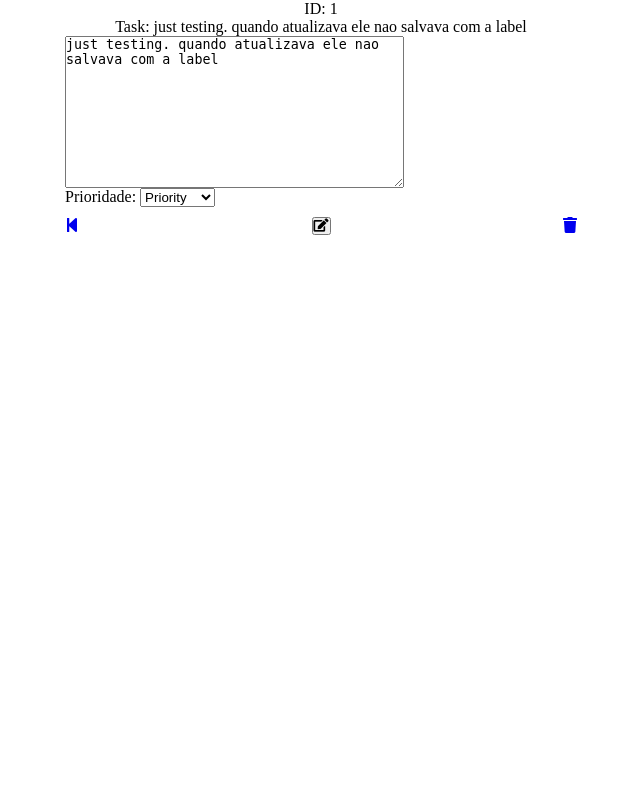
After one commit to Daniel-Assuncao89/django-python, a Django app: page /editar/1 in a window 1280 px wide. The commit adds this page. Shown: the whole page, without its empty margins (319-959 px from the left). Run offline with Django 4.2, Linux system fonts and the light colour scheme; data comes from the database, SQL or seed files in the repository; both versions use the stored data as it was after the commit.

Commit message:
Estruturação com partials e pages.

```diff
--- a/Django/todo-list/todolist/settings.py
+++ b/Django/todo-list/todolist/settings.py
@@ -55,7 +55,9 @@ ROOT_URLCONF = 'todolist.urls'
 TEMPLATES = [
     {
         'BACKEND': 'django.template.backends.django.DjangoTemplates',
-        'DIRS': [],
+        'DIRS': [
+            BASE_DIR / 'base_templates'
+        ],
         'APP_DIRS': True,
         'OPTIONS': {
             'context_processors': [
--- a/Django/todo-list/todolist/urls.py
+++ b/Django/todo-list/todolist/urls.py
@@ -19,5 +19,5 @@ from django.urls import path, include
 
 urlpatterns = [
     path('admin/', admin.site.urls),
-    path('todos/', include('todos.urls'))
+    path('', include('todos.urls'))
 ]
--- a/Django/todo-list/todos/forms.py
+++ b/Django/todo-list/todos/forms.py
@@ -22,7 +22,7 @@ class TaskModelForm(forms.ModelForm):
             'task': forms.Textarea()
         }
         labels = {
-            'task': 'Tarefa',
+            'task': '',
             'status': 'Prioridade'
         }
         # help_texts = {
--- a/Django/todo-list/todos/models.py
+++ b/Django/todo-list/todos/models.py
@@ -6,11 +6,11 @@ from django.db import models
 
 class Todo(models.Model):
     # Criar uma variavel CHOICE_STATUS. Geralmente dicionario ou tupla.
-    CHOICE_STATUS = (
+    CHOICE_STATUS = [
         ('PR', 'Priority'),
         ('AT', 'Attention'),
         ('GR', 'Green')
-    )
+    ]
     task = models.CharField(max_length=250, null=False, blank=False)
     status = models.CharField(max_length=2,
                               choices=CHOICE_STATUS,
--- a/Django/todo-list/todos/static/style.css
+++ b/Django/todo-list/todos/static/style.css
@@ -1,16 +1,95 @@
-section {
+* {
+    padding: 0;
+    margin: 0;
+    box-sizing: border-box;
+}
+.main-container-body {
     display: flex;
-    width: 100%;
-    height: 100%;
+    flex-direction: column;
+    width: 100vw;
+    height: 100vh;
+    background-color: whitesmoke;
+}
+.main-section {
+    display: flex;
+    width: 95vw;
+    height: min-content;
+    margin: 1%;
+    border: 1px solid black;
+    border-radius: 55px;
+    box-shadow: 5px -5px 10px rgba(0, 0, 0, 0.5);
+    transform: scale(1);
+    transition: all 300ms ease-in-out;
+}
 
+.priority {
+    background-color: rgba(255, 0, 0, 0.685);
+}
+
+.attention {
+    background-color: rgba(255, 255, 0, 0.692);
+}
+
+.green {
+    background-color: rgba(0, 128, 0, 0.658);
+}
+
+
+.main-section:hover {
+    cursor: pointer;
+    transform: scale(1.02);
+}
+
+.forms-django form{
+    display: flex;
+    flex-direction: column;
+    align-items: center;
+}
+
+.forms-django-update{
+    display: flex;
+    flex-direction: column;
+    width: 40%;
+}
+
+.dual-button{
+    display: flex;
+    flex-direction: row;
+    justify-content: space-between;
+}
+
+.forms-button-save {
+    background: red;
+    width: 50%;
+}
+
+.margin {
+    margin-top: 2%;
+}
+
+.update {
+    display: flex;
+    flex-direction: column;
+    justify-content: center;
+    align-items: center;
+}
+
+button:hover{
+    cursor: pointer;
 }
 
 ul {
     text-align: left;
     color: gray;
     font-family: Arial, Helvetica, sans-serif;
+    margin-left: 25px;
+    color: black;
 }
 
 h1 {
     text-align: center;
 }
+
+a {
+    text-decoration: none;
+}
--- /dev/null
+++ b/Django/todo-list/todos/templates/recipes/pages/update.html
@@ -0,0 +1,16 @@
+{% include 'recipes/partials/head.html' %}
+<section class="update">
+    <p>ID: {{ task.id }}</p>
+    <p>Task: {{ task.task }}</p>
+
+    <form class="forms-django-update" action="{% url 'update' task.id %}" method="POST">
+        {% csrf_token %}
+        {{ form.as_p }}
+        <div class="dual-button margin">
+            <a href="{% url 'home' %}"><i class="fas fa-step-backward"></i></a>
+            <button type="submit"><i class="fas fa-edit"></i></button>
+            <a href="{% url 'delete' task.id %}"><i class="fas fa-trash"></i></a>
+        </div>
+
+    </form>
+</section>
--- /dev/null
+++ b/Django/todo-list/todos/templates/recipes/partials/head.html
@@ -0,0 +1,15 @@
+{% load static %}
+
+<meta charset="UTF-8">
+
+<link rel="stylesheet" href="https://cdnjs.cloudflare.com/ajax/libs/font-awesome/5.15.4/css/fontawesome.min.css"
+integrity="sha512-P9vJUXK+LyvAzj8otTOKzdfF1F3UYVl13+F8Fof8/2QNb8Twd6Vb+VD52I7+87tex9UXxnzPgWA3rH96RExA7A=="
+crossorigin="anonymous" referrerpolicy="no-referrer" />
+<link rel="stylesheet" href="https://cdnjs.cloudflare.com/ajax/libs/font-awesome/5.15.4/css/brands.min.css"
+integrity="sha512-sVSECYdnRMezwuq5uAjKQJEcu2wybeAPjU4VJQ9pCRcCY4pIpIw4YMHIOQ0CypfwHRvdSPbH++dA3O4Hihm/LQ=="
+crossorigin="anonymous" referrerpolicy="no-referrer" />
+<link rel="stylesheet" href="https://cdnjs.cloudflare.com/ajax/libs/font-awesome/5.15.4/css/solid.min.css"
+integrity="sha512-tk4nGrLxft4l30r9ETuejLU0a3d7LwMzj0eXjzc16JQj+5U1IeVoCuGLObRDc3+eQMUcEQY1RIDPGvuA7SNQ2w=="
+crossorigin="anonymous" referrerpolicy="no-referrer" />
+
+{{form.media}}
--- a/Django/todo-list/todos/views.py
+++ b/Django/todo-list/todos/views.py
@@ -9,7 +9,7 @@ from .forms import TaskForm, TaskModelForm
 def home(request):
     tasks = Todo.objects.all()
     form = TaskModelForm()
-    return render(request, "index.html", {"tasks": tasks,
+    return render(request, "recipes/pages/index.html", {"tasks": tasks,
                                           "form": form})
 
 
@@ -24,7 +24,7 @@ def salvar(request):
 def editar(request, task_id):
     task = Todo.objects.get(id=task_id)
     form = TaskModelForm(instance=task)
-    return render(request, "update.html", {"task": task,
+    return render(request, "recipes/pages/update.html", {"task": task,
                                            "form": form})
 
 
```
Also changed, not shown: Django/todo-list/base_templates/global/base.html (added, +12 -0 lines), Django/todo-list/todos/templates/index.html (deleted, +0 -45 lines), Django/todo-list/todos/templates/recipes/pages/index.html (added, +17 -0 lines), Django/todo-list/todos/templates/recipes/partials/section.html (added, +22 -0 lines), Django/todo-list/todos/templates/recipes/partials/todo.html (added, +7 -0 lines), Django/todo-list/todos/templates/update.html (deleted, +0 -20 lines), Django/todo-list/db.sqlite3.
